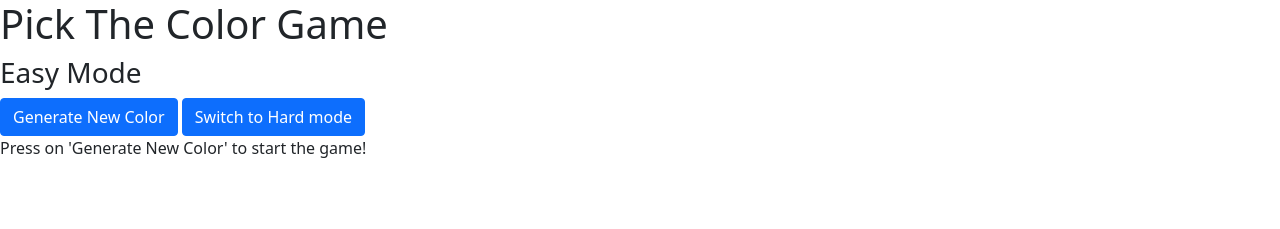
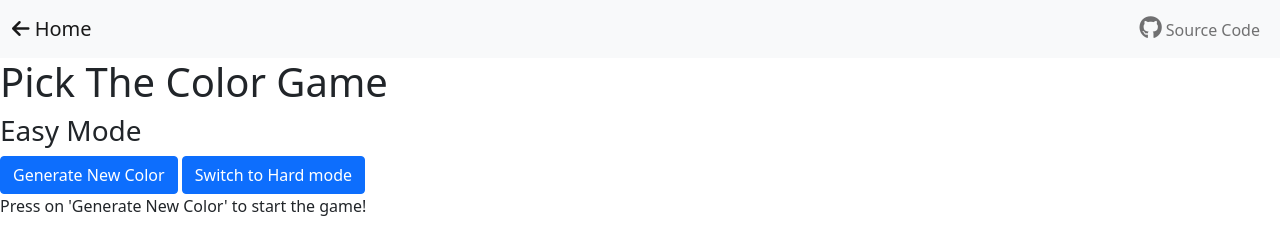
Before and after one commit to aadishJ01/Pick-The-Color, a plain HTML site: page easy-mode/easy.html in a window 1280 px wide. Drawn offline with nearby package versions, Linux system fonts and the light colour scheme.

Commit message:
Added Navigation Bar

```diff
--- a/css/styles.css
+++ b/css/styles.css
@@ -2,6 +2,10 @@
     height: 200px;
     border-radius: 10px;
     margin: 30px;
+}
+
+.github-logo{
+    font-size: 23px;
 }
 
 .hide{
--- a/easy-mode/easy.html
+++ b/easy-mode/easy.html
@@ -11,6 +11,29 @@
 </head>
 <body>
     <!-- Navbar -->
+    <nav class="navbar navbar-expand-lg navbar-light bg-light">
+        <div class="container-fluid">
+            <a class="navbar-brand" href="../index.html">
+                <i class="fas fa-arrow-left"></i>
+                <span>Home</span>
+            </a>
+            <button class="navbar-toggler" type="button" data-bs-toggle="collapse" data-bs-target="#navbarSupportedContent" aria-controls="navbarSupportedContent" aria-expanded="false" aria-label="Toggle navigation">
+                <span class="navbar-toggler-icon"></span>
+            </button>
+            <div class="collapse navbar-collapse" id="navbarSupportedContent">
+                <ul class="navbar-nav mb-2 mb-lg-0 ms-auto">
+                    <li class="nav-item">
+                        <a class="nav-link" href="https://github.com/aadishJ01/Pick-The-Color">
+                            <i class="fa github-logo fa-brands fa-github"></i>
+                            <span>Source Code</span>
+                        </a>
+                    </li>
+                </ul>
+            </div>
+        </div>
+    </nav>
+
+    <!-- Main Content -->
     <div>
         <h1>Pick The Color Game</h1>
         <h3>Easy Mode</h3>
@@ -39,7 +62,11 @@
         </div>
     </div>
 
+    <!-- Bootstrap script -->
     <script src="https://cdn.jsdelivr.net/npm/bootstrap@5.1.3/dist/js/bootstrap.bundle.min.js" integrity="sha384-ka7Sk0Gln4gmtz2MlQnikT1wXgYsOg+OMhuP+IlRH9sENBO0LRn5q+8nbTov4+1p" crossorigin="anonymous"></script>
+    <!-- Font Awesome Script -->
+    <script src="https://kit.fontawesome.com/ae68aa95f2.js" crossorigin="anonymous"></script>
+    <!-- My Script -->
     <script src="./easy-index.js"></script>
 </body>
 </html>
```
Also changed, not shown: hard-mode/hard.html (+27 -0 lines).
